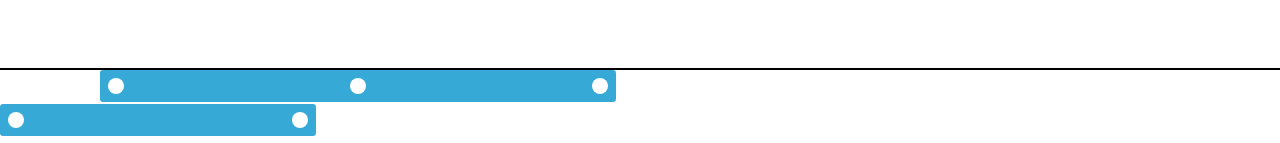
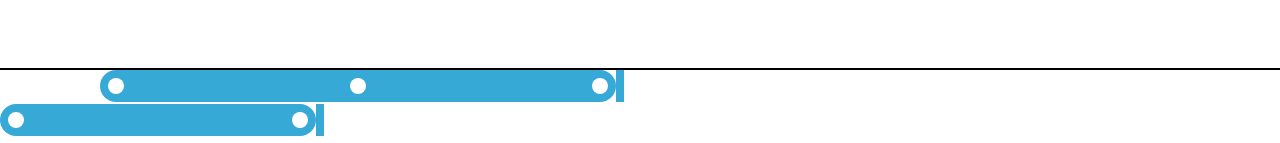
Before and after one commit to nicasi/csstimelinegui, a React (Create React App) app: page / in a window 1280 px wide. Shown: the part 654-797 px from the top of the page. Built offline with nearby package versions, Linux system fonts and the light colour scheme.

Commit message:
Added resize handle in GUI

```diff
--- a/src/Line.js
+++ b/src/Line.js
@@ -19,6 +19,7 @@ const Line = (props) => {
     };
 
     const dragStartHandler = (e) => {
+        console.log(e.target);
         setMouseXStart(e.clientX);
         e.dataTransfer.setDragImage(new Image(), 0, 0);
         e.dataTransfer.effectAllowed = "move";
@@ -32,6 +33,10 @@ const Line = (props) => {
         console.log(e.clientX - Left - 7);
     };
 
+    const mouseDownHandler = (e) => {
+        console.log(e.target);
+    }
+
     const width = parseInt(props.duration);
 
     const onKeyFrameSelectHandler = (cssProps) => {
@@ -43,30 +48,30 @@ const Line = (props) => {
     };
 
     return (
-    <div
-      className="line"
+        <div className = "line"
             draggable
-      onDragStart={dragStartHandler}
-      onDragEnd={dragStopHandler}
-      onDrag={dragHandler}
-      onDoubleClick={dblClickHandler}
-      style={{ left: Left + "px", width: width }}
-    >
-      <div className="track">
-        {props.keyframes.map((keyframe) => {
-          return (
-            <KeyFrame
-              key={keyframe.key}
-              id={keyframe.key}
-              offset={keyframe.offset}
-              cssProps={keyframe.css}
-              parentWidth={width}
-              onKeyFrameSelect={onKeyFrameSelectHandler}
-              onPositionChange={onPositionChangeHandler}
+            onMouseDown = { mouseDownHandler }
+            onDragStart = { dragStartHandler }
+            onDragEnd = { dragStopHandler }
+            onDrag = { dragHandler }
+            onDoubleClick = { dblClickHandler }
+            style = {
+                { left: Left + "px", width: width } } >
+                <div className = "track" > {
+                    props.keyframes.map((keyframe) => {
+                        return ( <KeyFrame key = { keyframe.key }
+                            id = { keyframe.key }
+                            offset = { keyframe.offset }
+                            cssProps = { keyframe.css }
+                            parentWidth = { width }
+                            onKeyFrameSelect = { onKeyFrameSelectHandler }
+                            onPositionChange = { onPositionChangeHandler }
                             />
                         );
-        })}
+                    })
+                }
             </div>
+            <div className="resize-handle"></div>
         </div>
     );
 };
--- a/src/styles.css
+++ b/src/styles.css
@@ -17,7 +17,7 @@
     padding: 0.5em;
     padding-right: 0.5em;
     min-height: 1em;
-  border-radius: 0.2em;
+    border-radius: 1em;
     color: white;
     position: relative;
     left: 0;
@@ -25,6 +25,17 @@
 
 .track {
     position: relative;
+}
+
+.resize-handle {
+    width: 0.5em;
+    height: 2em;
+    top: 0;
+    background-color: rgb(55, 169, 214);
+    position: absolute;
+    right: -0.5em;
+    z-index: -1;
+    cursor: ew-resize;
 }
 
 .keyFrame {
@@ -42,7 +53,8 @@
     font-family: consolas, monospace;
 }
 
-#el1, #el2 {
+#el1,
+#el2 {
     width: 100px;
     height: 100px;
 }
```
Lines whose indentation alone changed are shown as unchanged.
